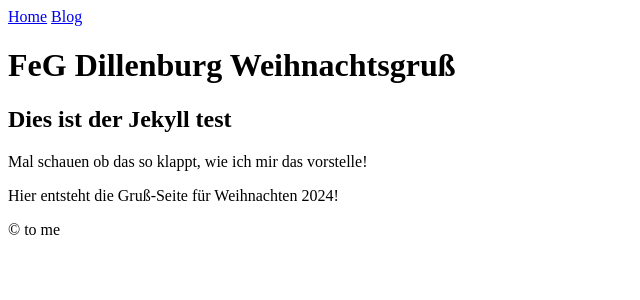
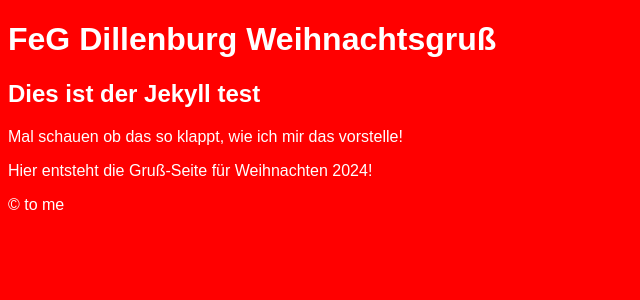
Before and after one commit to Shyru/FeGDillenburgWeihnachtspage24, a Jekyll site: the page built from docs/index.md, in a window 1280 px wide. Shown: the top 300 px of the page, without its empty margins (0-640 px from the left). Built offline with Jekyll 4.4.1, drawn with Linux system fonts in a browser that asks for light colours.

Commit message:
Try to add css

```diff
--- a/docs/_layouts/default.html
+++ b/docs/_layouts/default.html
@@ -6,10 +6,6 @@
     <link rel="stylesheet" href="/css/style.css">
   </head>
   <body>
-    <nav>
-      <a href="/">Home</a>
-      <a href="/blog/">Blog</a>
-    </nav>
     <h1>{{ page.title }}</h1>
     <section>
       {{ content }}
--- /dev/null
+++ b/docs/css/style.css
@@ -0,0 +1,5 @@
+body {
+    background-color:red;
+    color: white;
+    font-family:sans-serif;
+}
```
Also changed, not shown: 1 other file.
